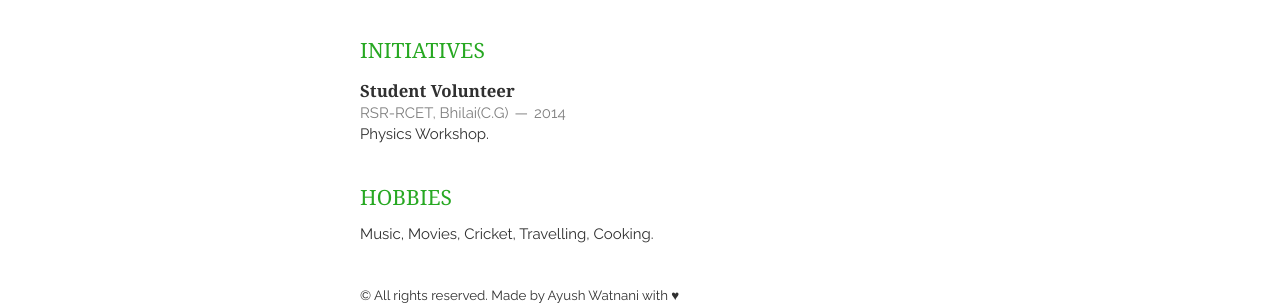
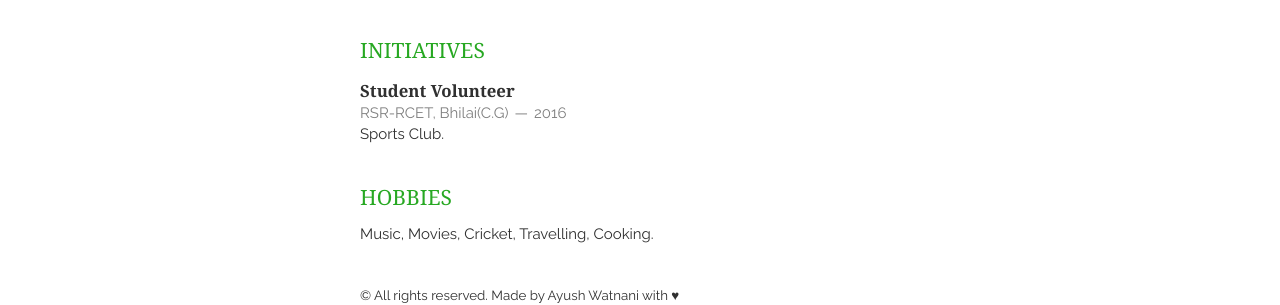
Before and after one commit to mrdeepakchauhan/resume, a Jekyll site: the page built from index.html, in a window 1280 px wide. Shown: the part 522-827 px from the top of the page. Built offline with Jekyll 4.4.1, drawn with Linux system fonts in a browser that asks for light colours; nearby versions of some CDN libraries; the list of posts is cut into pages by our own code.

Commit message:
Update initiatives.html

```diff
--- a/_includes/initiatives.html
+++ b/_includes/initiatives.html
@@ -3,10 +3,10 @@
     <article>
         <header>
             <h1>Student Volunteer</h1>
-            <span><address>RSR-RCET, Bhilai(C.G)</address><time>2014</time></span>
+            <span><address>RSR-RCET, Bhilai(C.G)</address><time>2016</time></span>
         </header>
         <p>
-            Physics Workshop.
+            Sports Club.
         </p>
     </article>
 </section>
```
